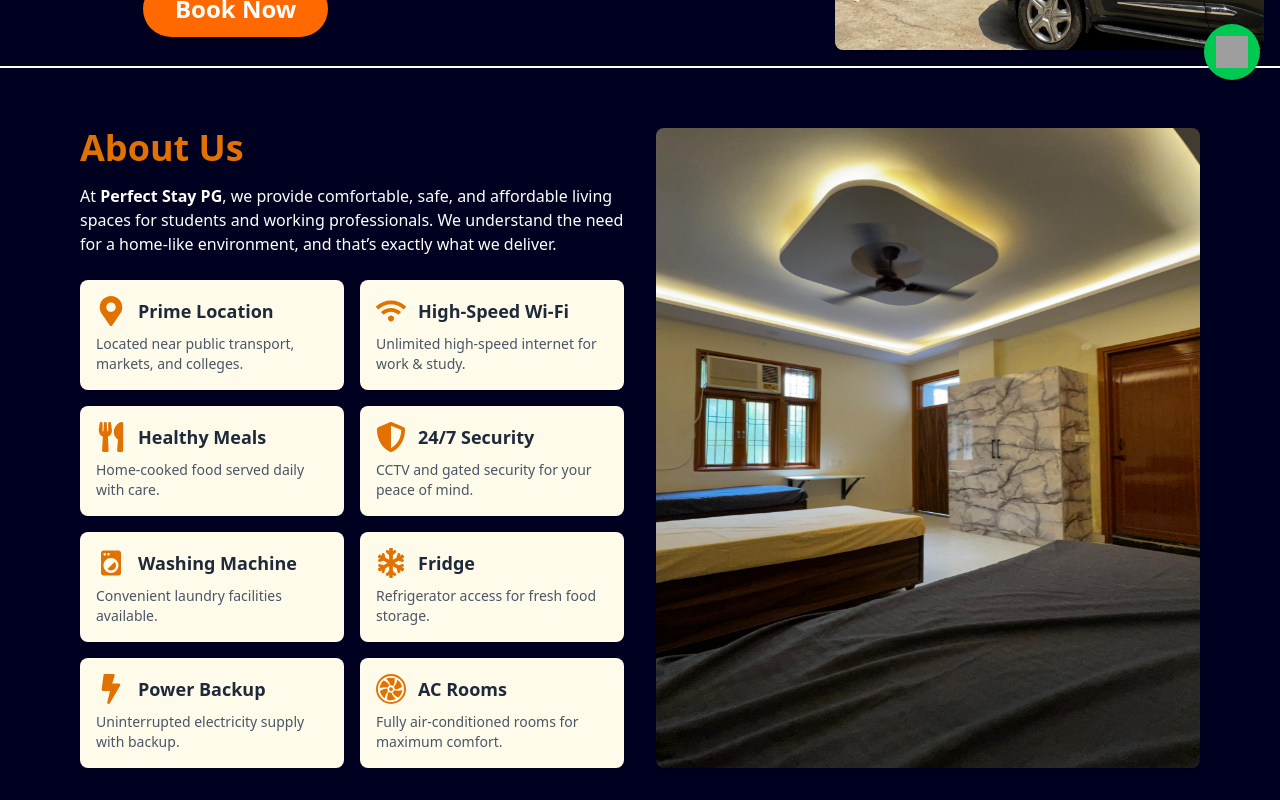
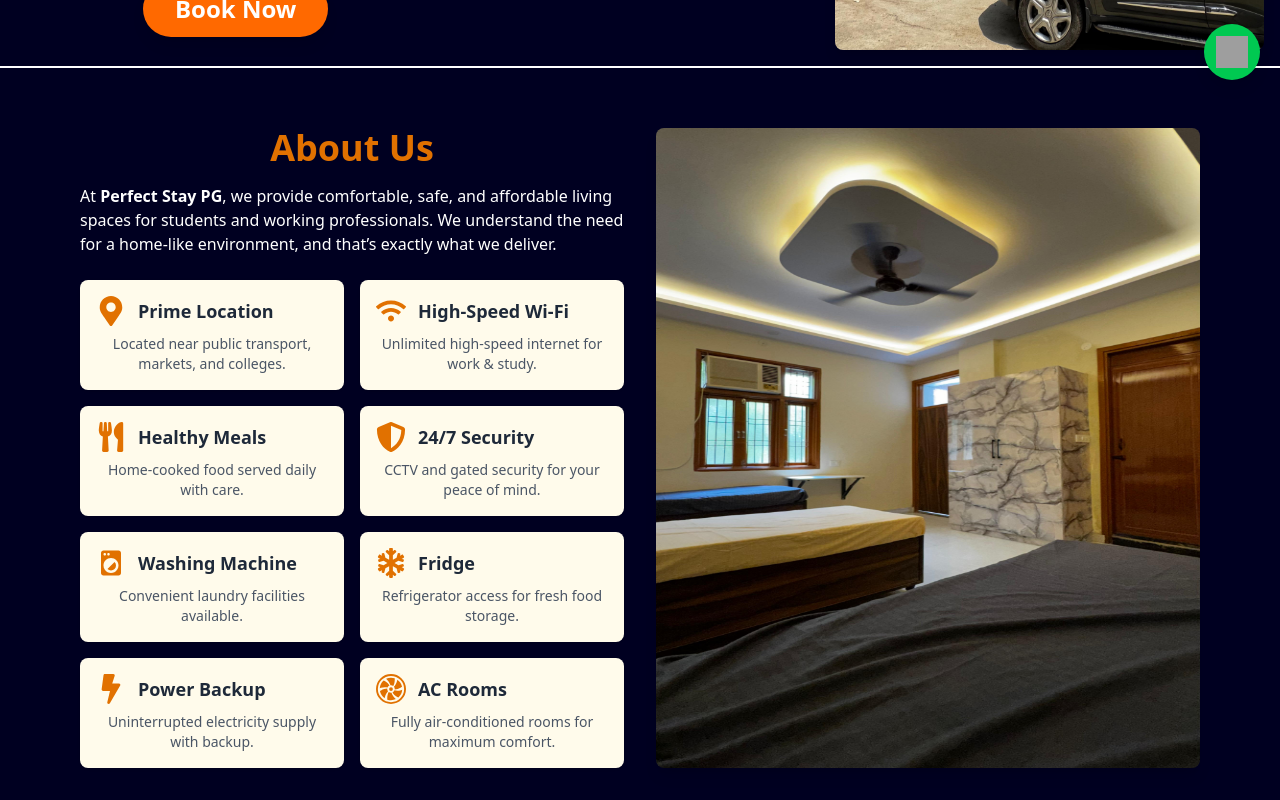
Before and after one commit to Master-harsh/Proj_PG, a React (Vite) app: page / in a window 1280 px wide. Shown: the part 700-1500 px from the top of the page. Built offline with nearby package versions, Linux system fonts and the light colour scheme; grey boxes are pictures that could not be loaded.

Commit message:
Update About.jsx

```diff
--- a/src/Components/About.jsx
+++ b/src/Components/About.jsx
@@ -20,7 +20,7 @@
 
         {/* Left Content */}
         <div>
-          <h2 className="text-4xl font-bold text-amber-600 mb-4">About Us</h2>
+          <h2 className="text-4xl font-bold text-amber-600 mb-4 text-center">About Us</h2>
           <p className="mb-6 text-white">
             At <span className="font-semibold">Perfect Stay PG</span>, we provide comfortable, safe, and affordable living spaces for students and working professionals.
             We understand the need for a home-like environment, and that’s exactly what we deliver.
@@ -32,9 +32,9 @@
               <div key={index} className="bg-amber-50 p-4 rounded-lg shadow hover:shadow-lg transition duration-300">
                 <div className="flex items-center gap-3 mb-2">
                   {item.icon}
-                  <h3 className="text-lg font-semibold text-gray-800">{item.title}</h3>
+                  <h3 className="text-lg font-semibold text-gray-800 text-center">{item.title}</h3>
                 </div>
-                <p className="text-gray-600 text-sm">{item.desc}</p>
+                <p className="text-gray-600 text-sm text-center">{item.desc}</p>
               </div>
             ))}
           </div>
```
